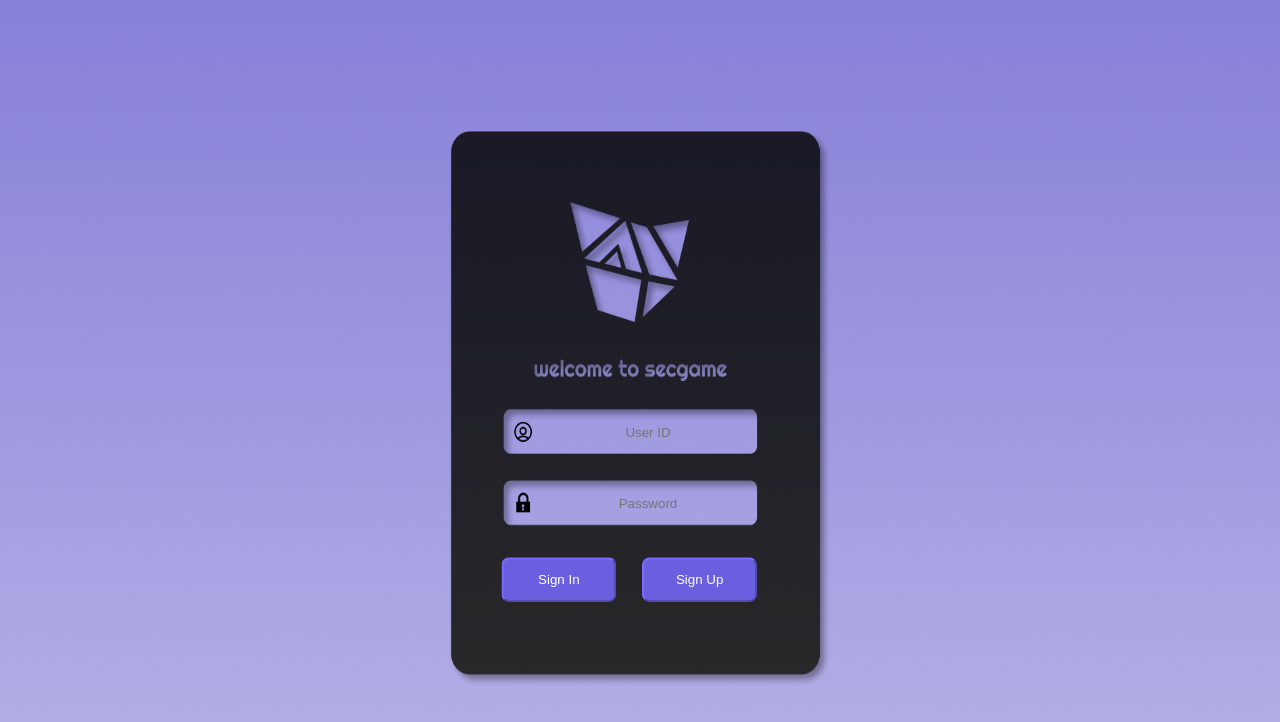
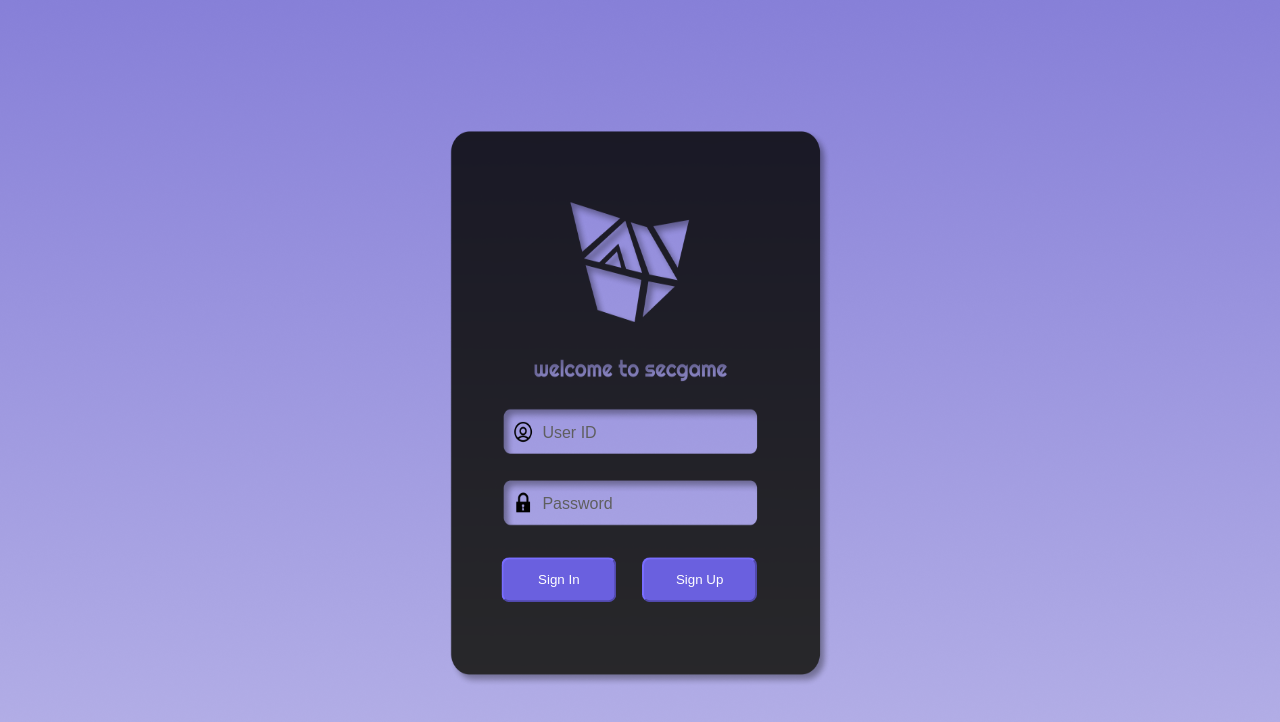
Before and after one commit to SECGAME/SECGAME, a plain HTML site: page ux/web/signin.html in a window 1280 px wide. Drawn offline with Linux system fonts and the light colour scheme.

Commit message:
Update: Sign In

```diff
--- a/ux/web/static/css/signin.css
+++ b/ux/web/static/css/signin.css
@@ -34,11 +34,14 @@ body {
     border: none;
     outline: none;
     background: transparent;
+
+    font-size: 12pt;
+    color: black;
 }
 
 .signin-input::placeholder {
-    text-align: center;
     opacity: 1;
+    color: #5F5F5F;
 }
 
 #signin-button {
@@ -56,5 +59,6 @@ body {
     border-color: #796DFF;
     border-radius: 1vh;
     background-color: #6A60DF;
+
     color: white;
 }
```
